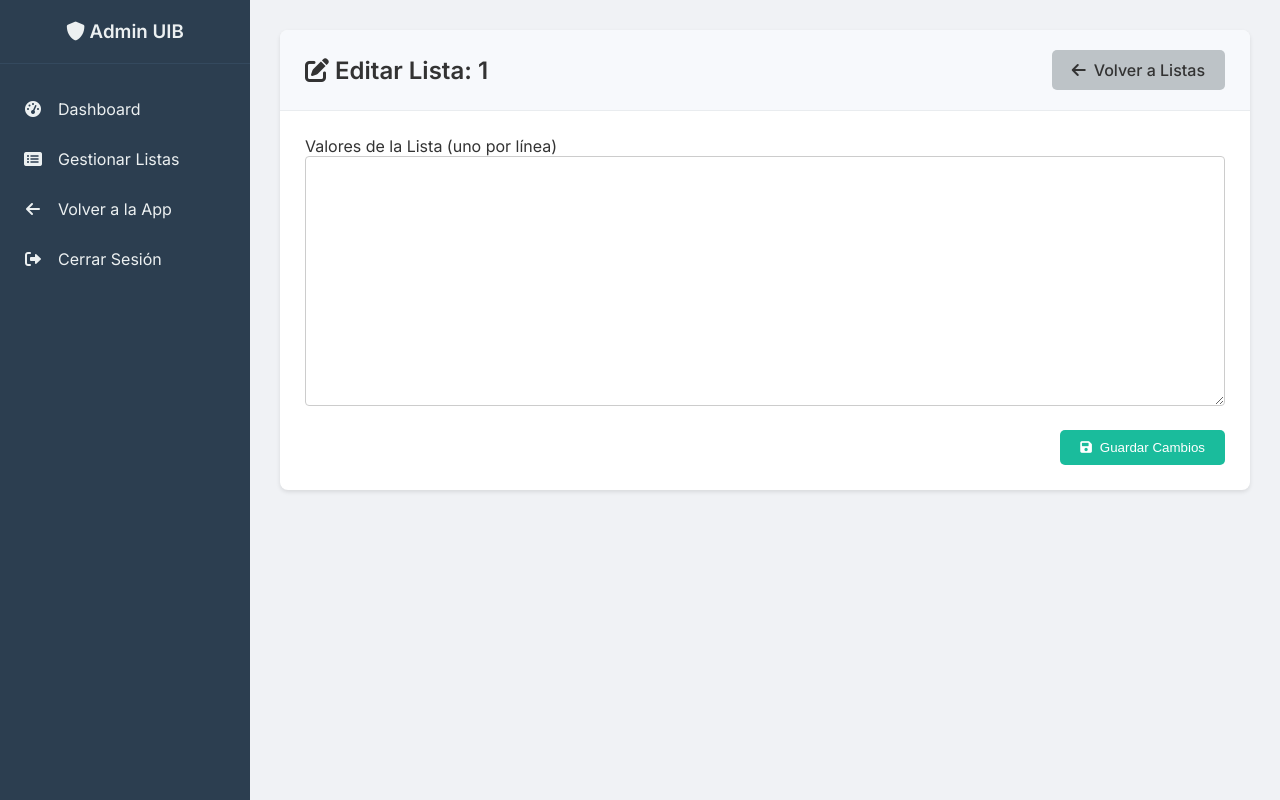
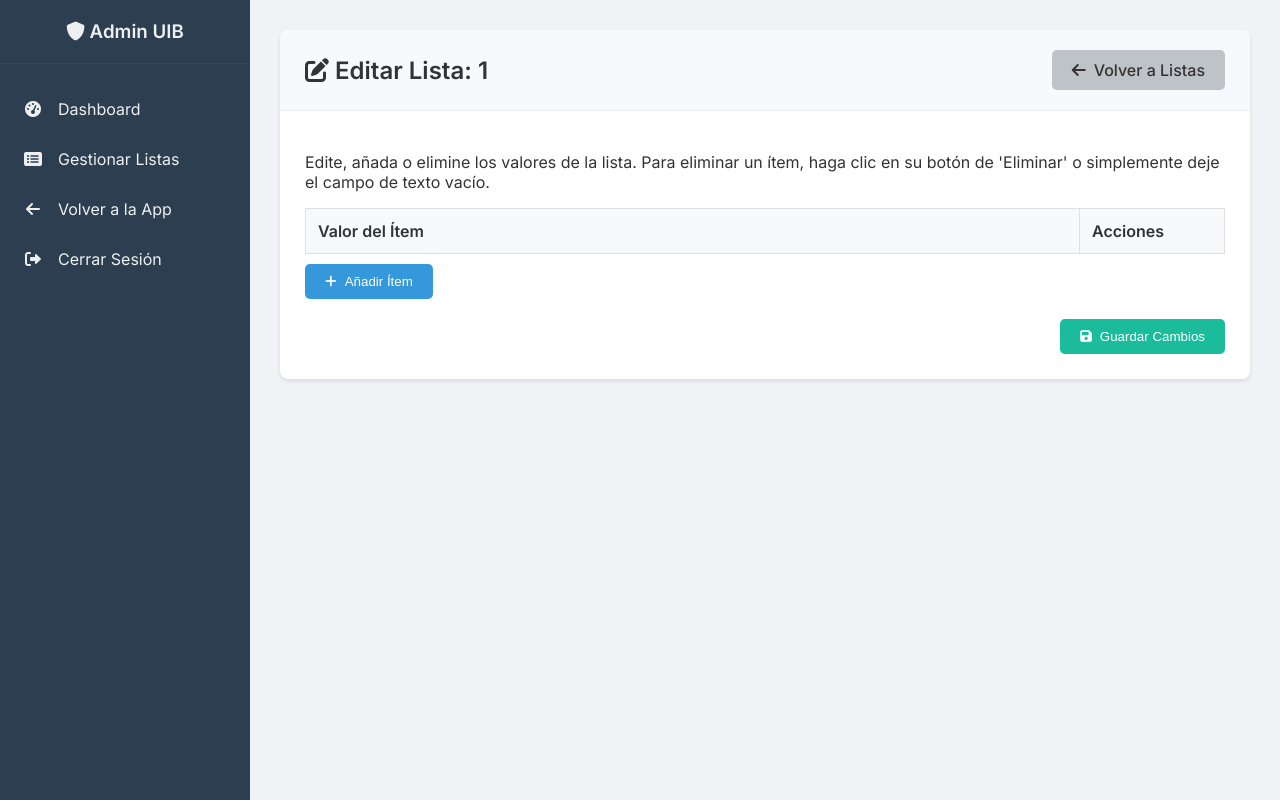
Before and after one commit to CamiloCortes29/SegurosUIB, a Flask app: page /admin/listas/editar/1 in a window 1280 px wide. Run offline with Flask 3, Linux system fonts and the light colour scheme; the visitor is signed in with stand-in values (Sample User, id 1); lists and menus that the app fills with data are empty.

Commit message:
refactor: Use dynamic table for simple list editing
This commit refactors the admin panel's UI for editing simple lists (e.g., 'analistas', 'ramos') to improve user experience and consistency.

Key changes:
- The `editar_lista_simple.html` template has been redesigned to replace the single `<textarea>` with a dynamic HTML table.
- Each list item is now displayed in its own row with an input field and a "Delete" button.
- JavaScript has been added to the template to handle dynamically adding and deleting rows on the client-side.
- The backend route `edit_list_item` in `admin/routes.py` has been updated to process the form submission from this new table structure, using `request.form.getlist()` to gather the items.

```diff
--- a/admin/routes.py
+++ b/admin/routes.py
@@ -72,8 +72,10 @@ def edit_list_item(list_name):
                 if nombre.strip():
                     items.append({'nombre': nombre.strip(), 'comision': comision.strip() or '0'})
         else:
-            items_str = request.form.get('items')
-            items = [item.strip() for item in items_str.split('\n') if item.strip()]
+            # Manejar la lista de ítems de la tabla
+            items = request.form.getlist('item')
+            # Filtrar valores vacíos para que puedan ser eliminados al guardar
+            items = [item.strip() for item in items if item.strip()]
 
         if config_manager.save_list(list_name, items):
             flash(f"Lista '{list_name}' guardada con éxito.", 'success')
--- a/admin/templates/admin/editar_lista_simple.html
+++ b/admin/templates/admin/editar_lista_simple.html
@@ -10,14 +10,63 @@
     </div>
     <div class="card-body">
         <form action="{{ url_for('admin.edit_list_item', list_name=list_name) }}" method="POST">
-            <div class="form-group">
-                <label for="items-textarea">Valores de la Lista (uno por línea)</label>
-                <textarea id="items-textarea" name="items" class="form-control" rows="15">{{ items|join('\n') }}</textarea>
-            </div>
+            <p>Edite, añada o elimine los valores de la lista. Para eliminar un ítem, haga clic en su botón de 'Eliminar' o simplemente deje el campo de texto vacío.</p>
+
+            <table id="items-table" class="table">
+                <thead>
+                    <tr>
+                        <th>Valor del Ítem</th>
+                        <th style="width: 120px;">Acciones</th>
+                    </tr>
+                </thead>
+                <tbody>
+                    {% for item in items %}
+                    <tr>
+                        <td><input type="text" name="item" class="form-control" value="{{ item }}"></td>
+                        <td>
+                            <button type="button" class="btn btn-danger btn-sm delete-row-btn">
+                                <i class="fas fa-trash-alt"></i> Eliminar
+                            </button>
+                        </td>
+                    </tr>
+                    {% endfor %}
+                </tbody>
+            </table>
+            <button type="button" id="add-row-btn" class="btn btn-add"><i class="fas fa-plus"></i> Añadir Ítem</button>
+
             <div class="form-actions">
                 <button type="submit" class="btn btn-primary"><i class="fas fa-save"></i> Guardar Cambios</button>
             </div>
         </form>
     </div>
 </div>
+
+<script>
+document.addEventListener('DOMContentLoaded', function() {
+    const addRowBtn = document.getElementById('add-row-btn');
+    const tableBody = document.querySelector('#items-table tbody');
+
+    // Función para añadir una nueva fila
+    addRowBtn.addEventListener('click', function() {
+        const newRow = document.createElement('tr');
+        newRow.innerHTML = `
+            <td><input type="text" name="item" class="form-control" placeholder="Nuevo valor"></td>
+            <td>
+                <button type="button" class="btn btn-danger btn-sm delete-row-btn">
+                    <i class="fas fa-trash-alt"></i> Eliminar
+                </button>
+            </td>
+        `;
+        tableBody.appendChild(newRow);
+    });
+
+    // Función para eliminar una fila (usando delegación de eventos)
+    tableBody.addEventListener('click', function(event) {
+        if (event.target && event.target.closest('.delete-row-btn')) {
+            const row = event.target.closest('tr');
+            row.remove();
+        }
+    });
+});
+</script>
 {% endblock %}
```
